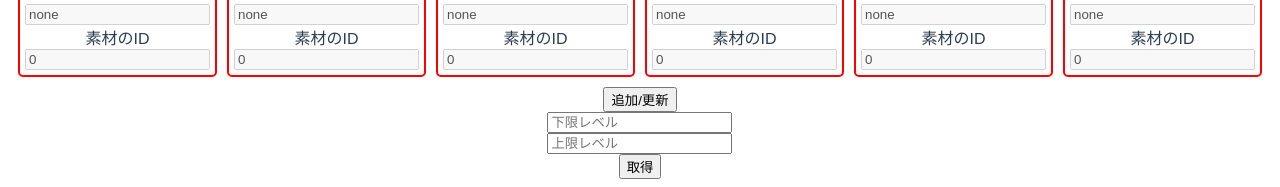
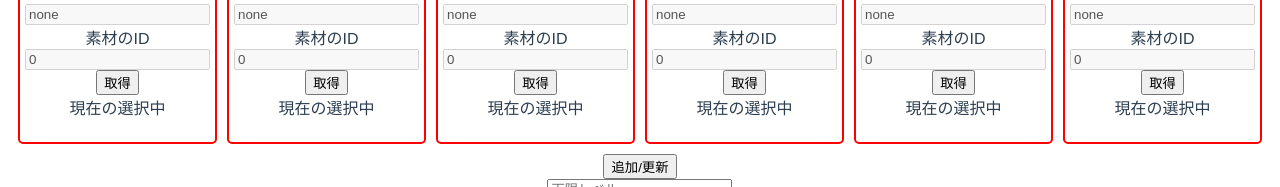
Before and after one commit to OKAUEND/ffxiv_tools_console, a Vue app: page /Console in a window 1280 px wide. Shown: the part 390-577 px from the top of the page. Built offline with nearby package versions, Linux system fonts and the light colour scheme; no server answers.

Commit message:
ADD - 必要素材を明示かするため、入力数値からDocumentsを取得し画像と名前を表示

```diff
--- a/src/components/Console/Ingredient.vue
+++ b/src/components/Console/Ingredient.vue
@@ -27,6 +27,12 @@
         v-model="ChildDocumentID"
         @input="EventEmit"
       />
+      <button @click="fetchDocument">取得</button>
+      <div>
+        現在の選択中<br />
+        <img class="minisize" :src="CandidateData.imgurl" /><br />
+        {{ CandidateData.name }}
+      </div>
     </div>
     <!-- <div>{{ DocumentReference.path }}</div> -->
   </div>
@@ -41,7 +47,8 @@ export default {
       isEnable: false,
       value: 0,
       IconName: "none",
-      ChildDocumentID: 0
+      ChildDocumentID: 0,
+      CandidateData: {}
     };
   },
   props: {
@@ -81,6 +88,27 @@ export default {
     }
   },
   methods: {
+    fetchDocument() {
+      if (this.ChildDocumentID === 0) {
+        return;
+      }
+
+      const ZeroPadding = `"0000000${this.ChildDocumentID}`.slice(-7);
+      // const DocumentPath = `CraftLog/Log${ZeroPadding}`;
+      const DocRef = firebase
+        .firestore()
+        .collection("CraftLog")
+        .doc(`Log${ZeroPadding}`);
+      DocRef.get().then(doc => {
+        const DocData = doc.data();
+        const CandidateData = {
+          ID: DocData.ID,
+          name: DocData.name,
+          imgurl: DocData.image
+        };
+        this.CandidateData = CandidateData;
+      });
+    },
     EventEmit() {
       if (!this.isEnable) {
         return this.$emit("change", {
```
